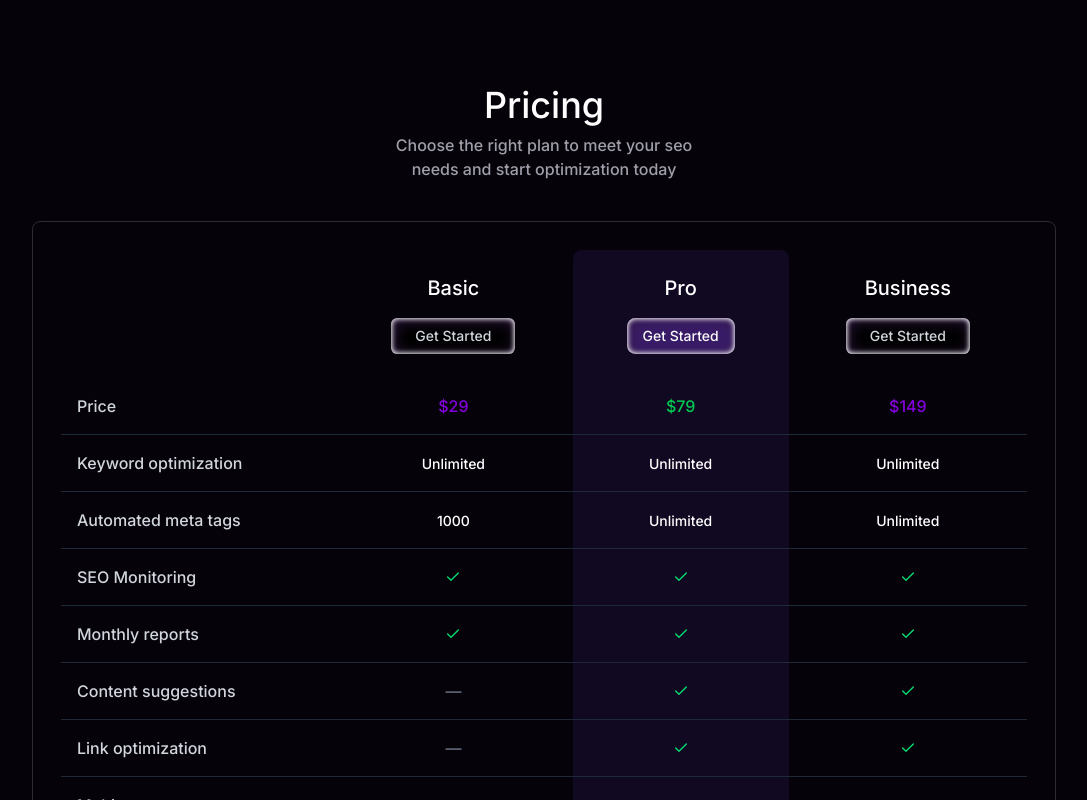
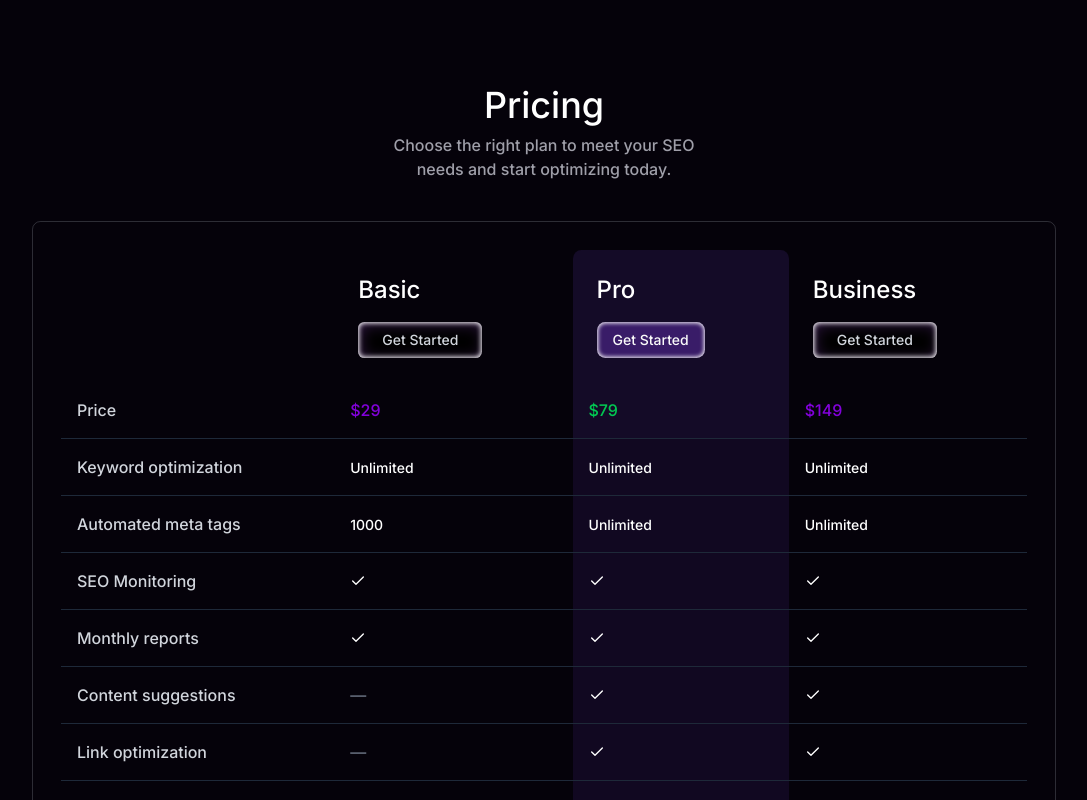
Before and after one commit to bilals2008/ai-seo, a React (Vite) app: page /ai-seo-2 in a window 1280 px wide. Shown: the part 2520-3320 px from the top of the page, without its empty margins (96-1183 px from the left). Built offline with nearby package versions, Linux system fonts and the light colour scheme.

Commit message:
fix(Pricing): correct SEO capitalization and improve layout styling

```diff
--- a/src/ai-seo-2/Pricing/Pricing.jsx
+++ b/src/ai-seo-2/Pricing/Pricing.jsx
@@ -9,8 +9,7 @@ const Pricing = () => {
     <div className="w-full p-3 mt-20">
       <h1 className="text-4xl font-medium text-center py-2">Pricing</h1>
       <p className="max-w-80 text-center mx-auto font-extralight text-muted-foreground mb-5">
-        Choose the right plan to meet your seo needs and start optimization
-        today
+        Choose the right plan to meet your SEO needs and start optimizing today.
       </p>
 
       <div className="max-w-5xl mx-auto my-10 md:p-7 rounded-md lg:border border-slate-300/20">
--- a/src/ai-seo-2/Pricing/PricingHeader.jsx
+++ b/src/ai-seo-2/Pricing/PricingHeader.jsx
@@ -4,17 +4,17 @@ import { Button } from "@/components/ui/button"
 function PricingHeader({ plan }) {
   return (
     <th
-      className={` p-1 md:p-6 text-center  pt-2 ${
-        plan.popular ? "bg-[#311858]/30 rounded-t-md" : ""
+      className={` p-2 md:p-6   pt-2 ${
+        plan.popular ? "bg-[#140B27] rounded-t-md" : ""
       }`}
     >
-      <h3 className=" text-lg md:text-xl font-medium mb-4">{plan.name}</h3>
+      <h3 className=" text-xl md:text-2xl font-medium mb-4">{plan.name}</h3>
 
       {plan.popular ? (
         <Button
           className="
                 font-light
-                shadow-[inset_0px_0px_5px_1px_white,inset_2px_2px_16px_0px_#341949] bg-[#391c68]
+                shadow-[inset_0px_0px_4px_1px_white] bg-[#391c68]
               "
         >
           {plan.buttonText}
--- a/src/ai-seo-2/Pricing/PricingRow.jsx
+++ b/src/ai-seo-2/Pricing/PricingRow.jsx
@@ -2,13 +2,15 @@
 import React from "react";
 
 import { Check } from "lucide-react";
+import { features } from "./data";
 
 const renderValue = (val) => {
-  if (val === true) return <Check className="w-4 h-4 text-green-400 mx-auto" />;
+  if (val === true)
+    return <Check className="w-4 h-4 text-white mx-auto sm:mx-0" />;
 
   if (val === false) return <span className="text-gray-500">—</span>;
 
-  return <span className="text-sm">{val}</span>;
+    return <span className="text-sm">{val}</span>;
 };
 
 const PricingRow = ({ label, plans, field, feature }) => {
@@ -22,9 +24,9 @@ const PricingRow = ({ label, plans, field, feature }) => {
         ? plans.map((plan) => (
             <td
               key={`${field}-${plan.id}`}
-              className={`p-4 text-center font-medium   ${
+              className={`p-4   font-medium   ${
                 plan.popular
-                  ? "bg-[#311858]/30 text-green-500"
+                  ? "bg-[#140B27] text-green-500"
                   : "text-purple-700"
               }`}
             >
@@ -32,15 +34,25 @@ const PricingRow = ({ label, plans, field, feature }) => {
             </td>
           ))
         : [
-            <td key="basic" className="p-4 text-center ">
-              {renderValue(feature.basic)}
+            <td key="basic" className="p-4 ">
+              <span className="space-y-2 md:space-y-0">
+                {
+                  <p className="text-xs block sm:hidden w-full ">
+                    {feature.name}
+                  </p>
+                }
+                <p className="text-center md:text-left">
+                  {" "}
+                  {renderValue(feature.basic)}
+                </p>
+              </span>
             </td>,
 
-            <td key="pro" className="p-4 text-center bg-[#311858]/30">
+            <td key="pro" className="p-4   bg-[#311858]/30">
               {renderValue(feature.pro)}
             </td>,
 
-            <td key="business" className="p-4 text-center">
+            <td key="business" className="p-4">
               {renderValue(feature.business)}
             </td>,
           ]}
```
